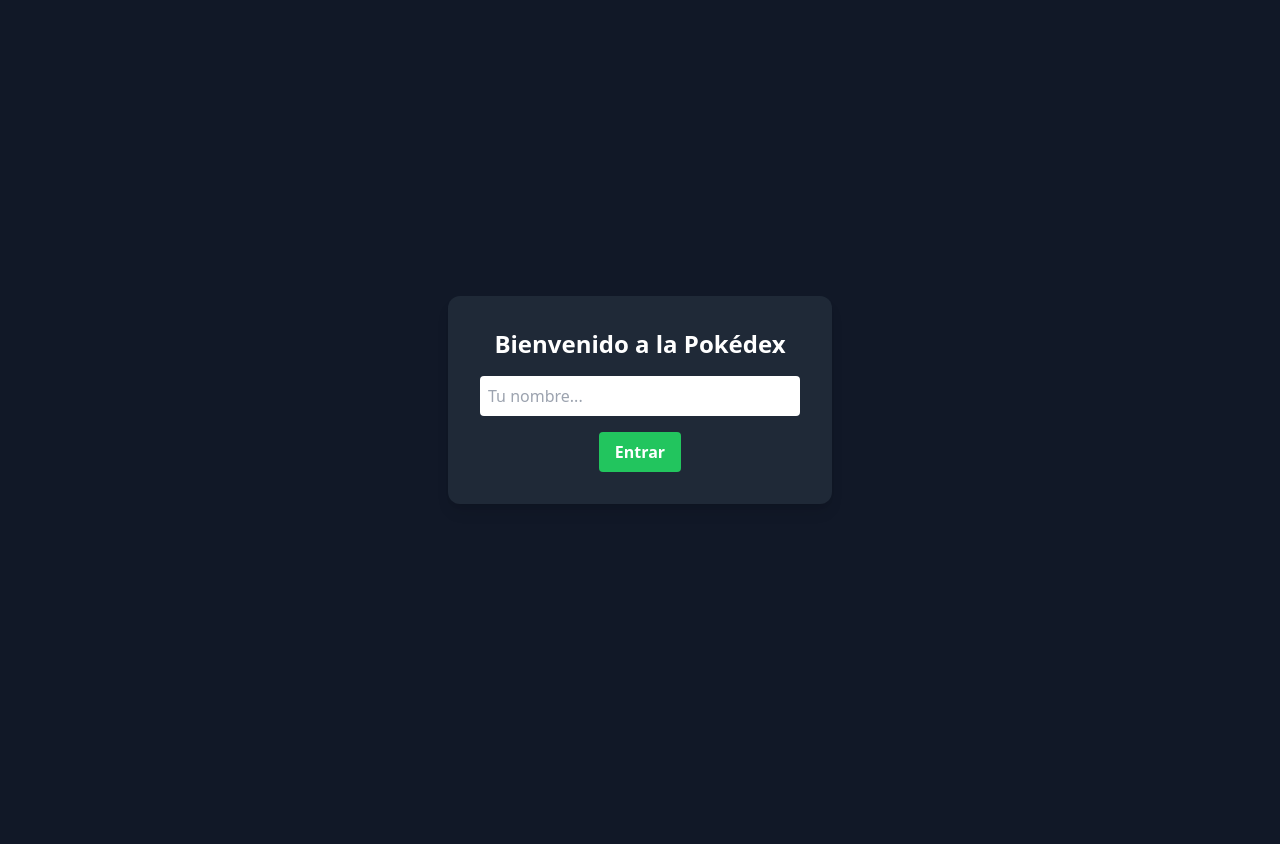
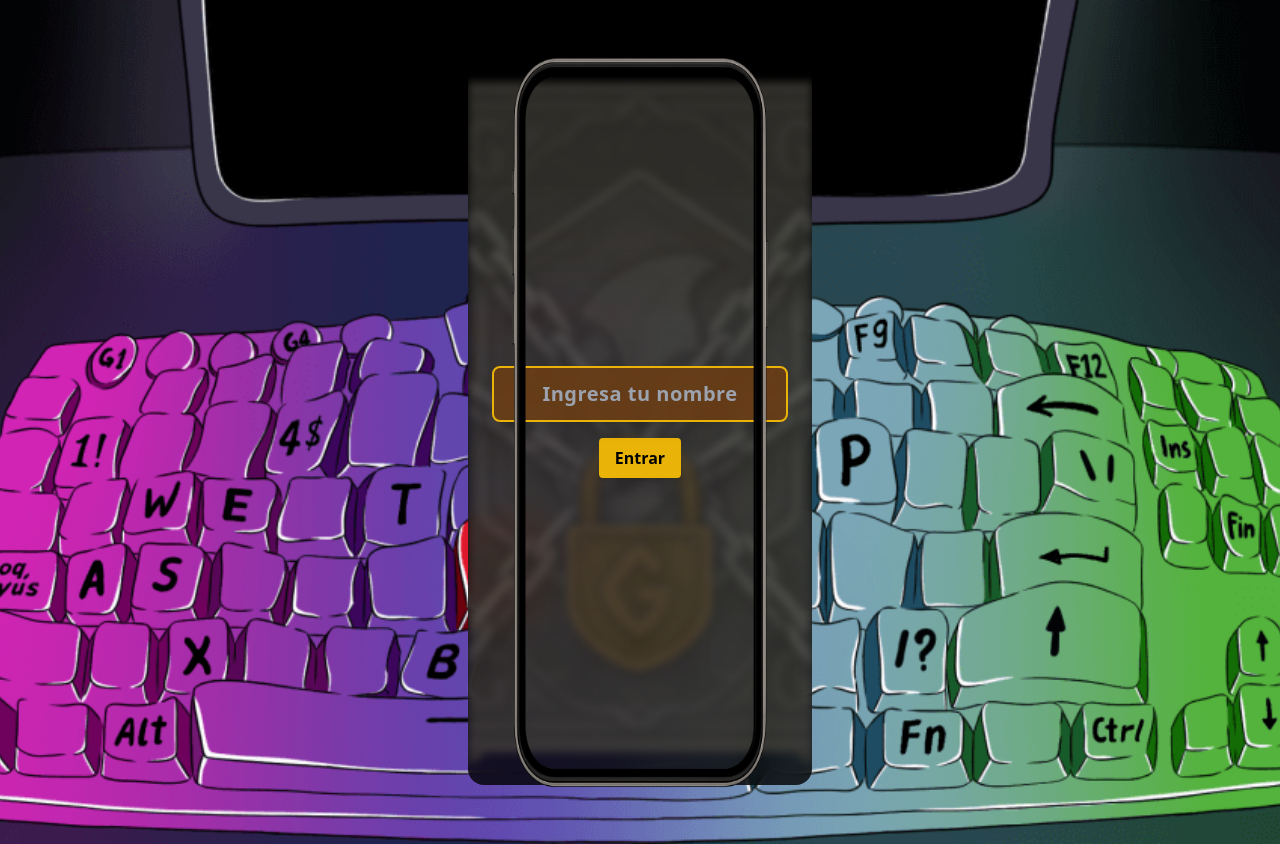
Before and after one commit to kenmikel/pokedex-cartas, a Flask app: page / in a window 1280 px wide. Before the commit the page ends 504 px from the top, so only its background shows below. Run offline with Flask 3, Linux system fonts and the light colour scheme; some libraries are stand-ins or nearby versions.

Commit message:
Pantalla de entrada rediseñada con fondo visual, celular y cadenas

```diff
--- a/templates/entrada.html
+++ b/templates/entrada.html
@@ -2,18 +2,64 @@
 <html>
 <head>
   <title>Entrar a la Pokédex</title>
+  <meta name="viewport" content="width=device-width, initial-scale=1">
   <script src="https://cdn.tailwindcss.com"></script>
+  <style>
+    @keyframes sway {
+      0%, 100% { transform: rotate(0deg); }
+      50% { transform: rotate(4deg); }
+    }
+    .animate-chain-sway {
+      animation: sway 2.5s infinite ease-in-out;
+      transform-origin: top;
+    }
+  </style>
 </head>
-<body class="bg-gray-900 text-white flex items-center justify-center h-screen">
-  <div class="bg-gray-800 p-8 rounded-xl shadow-lg text-center max-w-sm w-full">
-    <h1 class="text-2xl font-bold mb-4">Bienvenido a la Pokédex</h1>
-    <form method="POST">
-      <input type="text" name="nombre" placeholder="Tu nombre..." class="w-full p-2 rounded mb-4 text-black" required>
-      <button type="submit" class="bg-green-500 hover:bg-green-600 px-4 py-2 rounded font-semibold">Entrar</button>
-    </form>
-    {% if error %}
-      <p class="text-red-400 mt-4">{{ error }}</p>
-    {% endif %}
+<body class="bg-black">
+
+  <div class="relative min-h-screen flex items-center justify-center bg-black overflow-hidden">
+
+    <!-- FONDO DEL TECLADO -->
+    <img src="{{ url_for('static', filename='img/teclado fondo.png') }}"
+         class="absolute inset-0 w-full h-full object-cover z-0" alt="Fondo Teclado">
+
+    <!-- CONTENEDOR DEL TELÉFONO -->
+    <div class="relative z-10 w-[400px] aspect-[9/19]">
+      <!-- MARCO DEL TELÉFONO -->
+      <img src="{{ url_for('static', filename='img/telefono fondo.png') }}"
+           class="absolute inset-0 w-full h-full z-20 pointer-events-none" alt="Marco teléfono">
+
+      <!-- CONTENIDO DENTRO DEL TELÉFONO -->
+      <div class="absolute inset-[7%] z-10 rounded-2xl overflow-hidden flex flex-col items-center justify-center px-6 py-8 bg-black/80 backdrop-blur-md">
+
+        <!-- FONDO DE LA CARTA BLOQUEADA -->
+        <img src="{{ url_for('static', filename='img/carta cadena fondo.png') }}"
+             class="absolute inset-0 w-full h-full object-cover blur-sm opacity-70" alt="Fondo carta">
+
+        <!-- FORMULARIO -->
+        <form method="POST" class="relative z-10 w-full flex flex-col items-center gap-4">
+          <!-- CADENAS -->
+          <img src="{{ url_for('static', filename='img/cadena fondo.png') }}"
+               class="absolute left-2 top-0 w-10 animate-chain-sway" alt="Cadena izquierda">
+          <img src="{{ url_for('static', filename='img/cadena fondo.png') }}"
+               class="absolute right-2 top-0 w-10 rotate-180 animate-chain-sway" alt="Cadena derecha">
+
+          <!-- INPUT -->
+          <input type="text" name="nombre" placeholder="Ingresa tu nombre"
+                 class="w-full text-center text-xl bg-yellow-900/80 text-white rounded-lg py-3 px-4 border-2 border-yellow-500 shadow-lg backdrop-blur-md font-semibold tracking-wide"
+                 required>
+          <button type="submit"
+                  class="bg-yellow-500 hover:bg-yellow-600 text-black px-4 py-2 rounded font-bold shadow-lg">
+            Entrar
+          </button>
+        </form>
+
+        {% if error %}
+          <p class="text-red-400 mt-4 z-10">{{ error }}</p>
+        {% endif %}
+      </div>
+    </div>
+
   </div>
 </body>
 </html>
```
Also changed, not shown: static/img/cadena fondo.png (added), static/img/carta cadena fondo.png (added), static/img/teclado fondo.png (added), static/img/telefono fondo.png (added).
